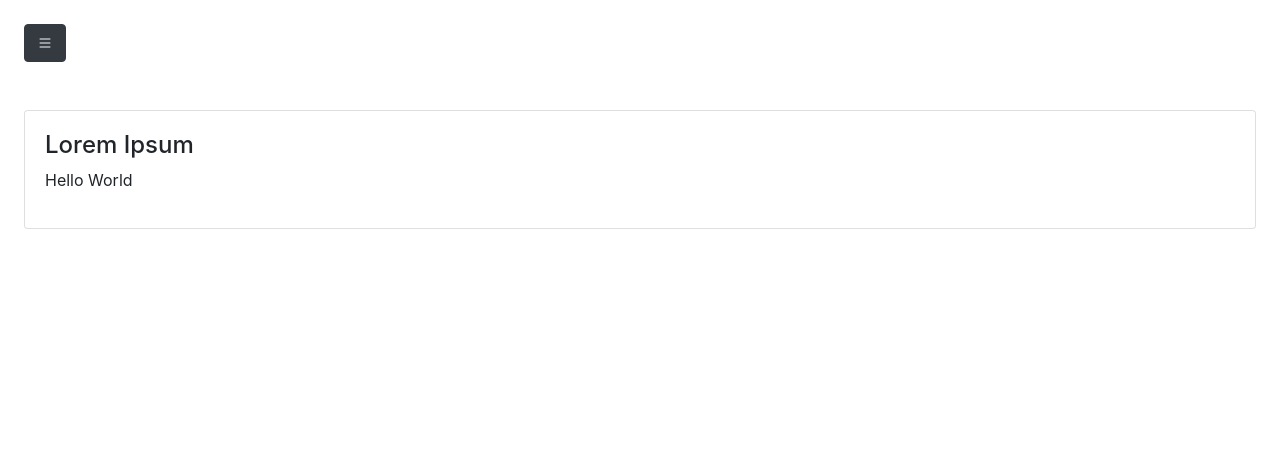
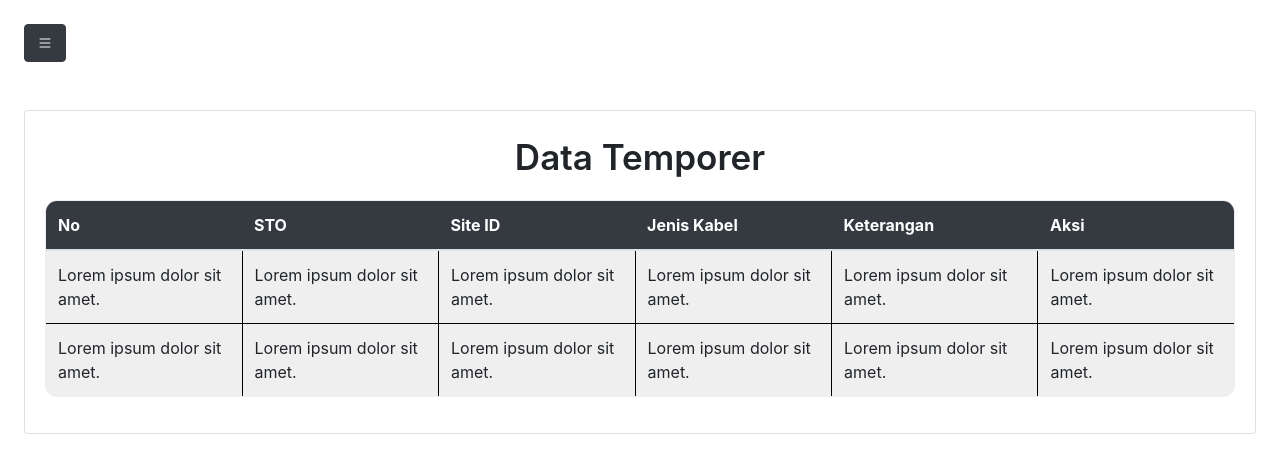
Before and after one commit to indahsafitrinst/Data-Temporer, a plain HTML site: page index.html in a window 1280 px wide. Drawn offline with nearby package versions, Linux system fonts and the light colour scheme.

Commit message:
third commit

```diff
--- a/index.html
+++ b/index.html
@@ -7,70 +7,83 @@
     <!-- CSS -->
     <link rel="stylesheet" href="/style.css">
     <!-- bootstrap 5 css -->
-    <link  rel="stylesheet"
-        href="https://stackpath.bootstrapcdn.com/bootstrap/5.0.0-alpha2/css/bootstrap.min.css"
-        integrity="sha384-DhY6onE6f3zzKbjUPRc2hOzGAdEf4/Dz+WJwBvEYL/lkkIsI3ihufq9hk9K4lVoK"
-        crossorigin="anonymous"/>
-    <link
-        rel="stylesheet"
-        href="https://cdn.jsdelivr.net/npm/bootstrap-icons@1.9.1/font/bootstrap-icons.css"
-    />
+    <link  rel="stylesheet" href="https://stackpath.bootstrapcdn.com/bootstrap/5.0.0-alpha2/css/bootstrap.min.css" integrity="sha384-DhY6onE6f3zzKbjUPRc2hOzGAdEf4/Dz+WJwBvEYL/lkkIsI3ihufq9hk9K4lVoK" crossorigin="anonymous"/>
+    <link rel="stylesheet" href="https://cdn.jsdelivr.net/npm/bootstrap-icons@1.9.1/font/bootstrap-icons.css"/>
   </head>
 
   <body>
+    <!-- Side Bar -->
     <div>
       <div class="sidebar p-4 bg-dark" id="sidebar">
         <h4 class="mb-5 text-white"> <img src="assets/telkom.png" alt="" class="icon-img"> WAN MEDAN</h4>
           <div class="list-item">
           <li>
-          <a class="text-white" href="#dashboard.html">
-            <i class="bi bi-house mr-2"></i>
-            Dashboard
+            <a class="text-white" href="#">
+              <i class="bi bi-house mr-2"></i> Dashboard
             </a>
           </li>
           <li>
-          <a class="text-white" href="#datatemporer.html">
-            <i class="bi bi-fire mr-2"></i>
-            Data Temporer
+            <a class="text-white" href="/datatemporer.html">
+              <i class="bi bi-fire mr-2"></i> Data Temporer
             </a>
           </li>
           <li>
-          <a class="text-white" href="#news.html">
-            <i class="bi bi-newspaper mr-2"></i>
-            News
+            <a class="text-white" href="/news.html">
+              <i class="bi bi-newspaper mr-2"></i> News
             </a>
           </li>
         </div>
       </div>
     </div>
+
+    <!-- Table -->
     <div class="p-4" id="main-content">
       <button class="btn btn-dark" id="button-toggle">
         <i class="bi bi-list"></i>
       </button>
-
         <div class="card mt-5">
           <div class="card-body">
-          <h4>Lorem Ipsum</h4>
-          <p>
-            Hello World
-          </p>
+            <p class="title"> Data Temporer </p>
+            <div class="table-responsive">
+              <table class="table tbl-border table-hover" id="dataTable" width="100%" cellspacing="0">
+                  <thead class="table-dark">
+                  <tr>
+                      <th> No </th>
+                      <th> STO</th>
+                      <th> Site ID </th>
+                      <th> Jenis Kabel </th>
+                      <th> Keterangan </th>
+                      <th> Aksi </th>
+                  </tr>
+                  </thead>
+                  <tbody>
+                    <tr>
+                      <td>Lorem ipsum dolor sit amet.</td>
+                      <td>Lorem ipsum dolor sit amet.</td>
+                      <td>Lorem ipsum dolor sit amet.</td>
+                      <td>Lorem ipsum dolor sit amet.</td>
+                      <td>Lorem ipsum dolor sit amet.</td>
+                      <td>Lorem ipsum dolor sit amet.</td>
+                    </tr>
+                    <tr>
+                      <td>Lorem ipsum dolor sit amet.</td>
+                      <td>Lorem ipsum dolor sit amet.</td>
+                      <td>Lorem ipsum dolor sit amet.</td>
+                      <td>Lorem ipsum dolor sit amet.</td>
+                      <td>Lorem ipsum dolor sit amet.</td>
+                      <td>Lorem ipsum dolor sit amet.</td>
+                    </tr>
+                  </tbody>
+                </table>
             </div>
         </div>
     </div>
 
 
-    <script>
+        </div>
+      </div>
+    </div>
 
-        // event will be executed when the toggle-button is clicked
-        document.getElementById("button-toggle").addEventListener("click", () => {
-
-        // when the button-toggle is clicked, it will add/remove the active-sidebar class
-        document.getElementById("sidebar").classList.toggle("active-sidebar");
-
-        // when the button-toggle is clicked, it will add/remove the active-main-content class
-        document.getElementById("main-content").classList.toggle("active-main-content");
-      });
-
-    </script>
+    <script src="script.js"></script>
   </body>
 </html>
--- a/script.js
+++ b/script.js
@@ -0,0 +1,9 @@
+// event will be executed when the toggle-button is clicked
+document.getElementById("button-toggle").addEventListener("click", () => {
+
+    // when the button-toggle is clicked, it will add/remove the active-sidebar class
+    document.getElementById("sidebar").classList.toggle("active-sidebar");
+
+    // when the button-toggle is clicked, it will add/remove the active-main-content class
+    document.getElementById("main-content").classList.toggle("active-main-content");
+});
--- a/style.css
+++ b/style.css
@@ -1,3 +1,8 @@
+.title {
+    font-size: 35px;
+    font-weight: 600;
+    text-align: center;
+}
 li {
     list-style: none;
     margin: 20px 0 20px 0;
@@ -39,7 +44,6 @@ li {
   .active-main-content {
     margin-left: 250px;
   }
-
   .active-sidebar {
     margin-left: 0;
   }
@@ -47,3 +51,12 @@ li {
   #main-content {
     transition: 0.4s;
   }
+.tbl-border {
+  background-color: #eeee;
+  border: 1px solid black;
+  border-radius: 12px;
+  overflow: hidden;
+  margin: 0 auto;
+  position: relative;
+}
+td { border: solid 1px #000; }
```
Lines whose indentation alone changed are shown as unchanged.
